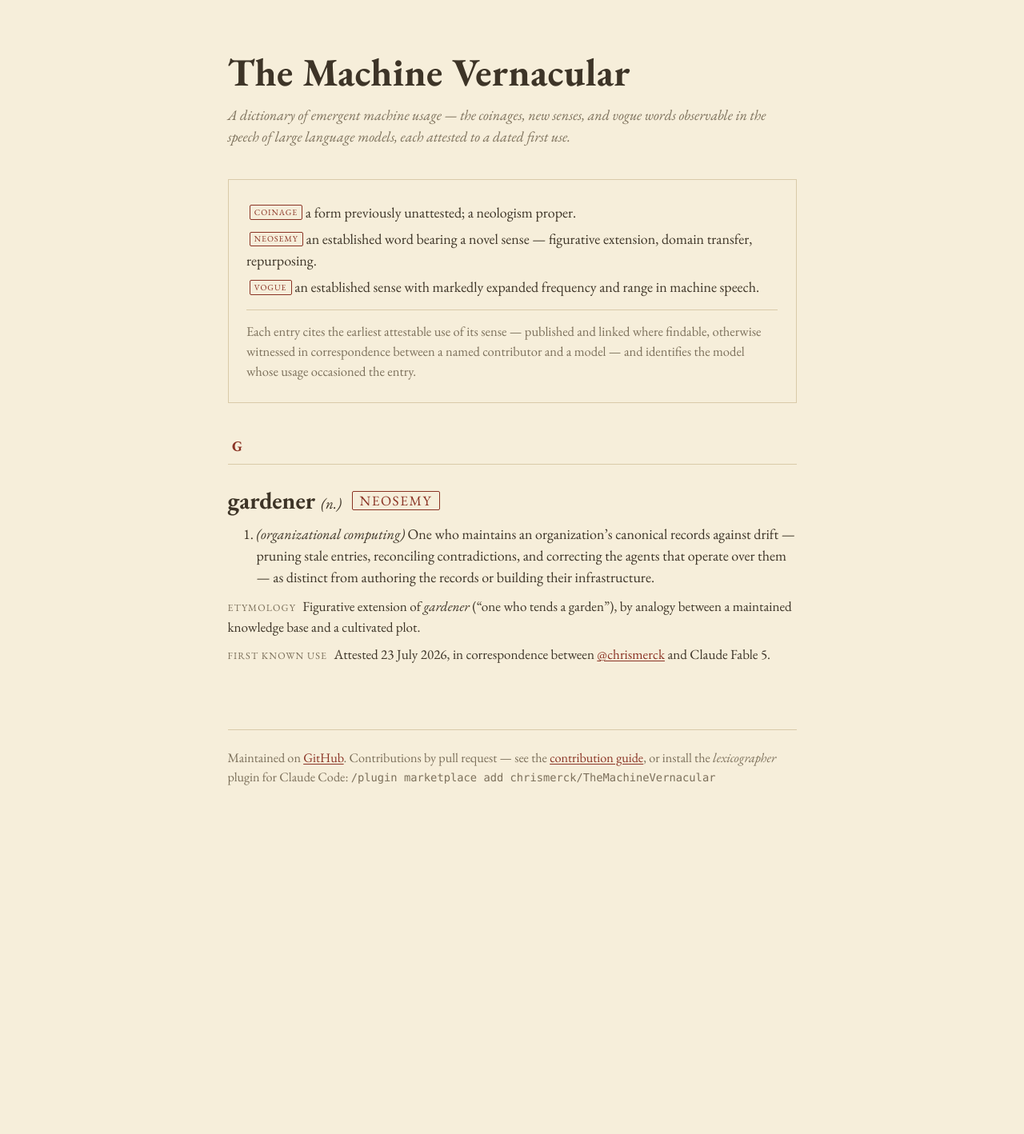
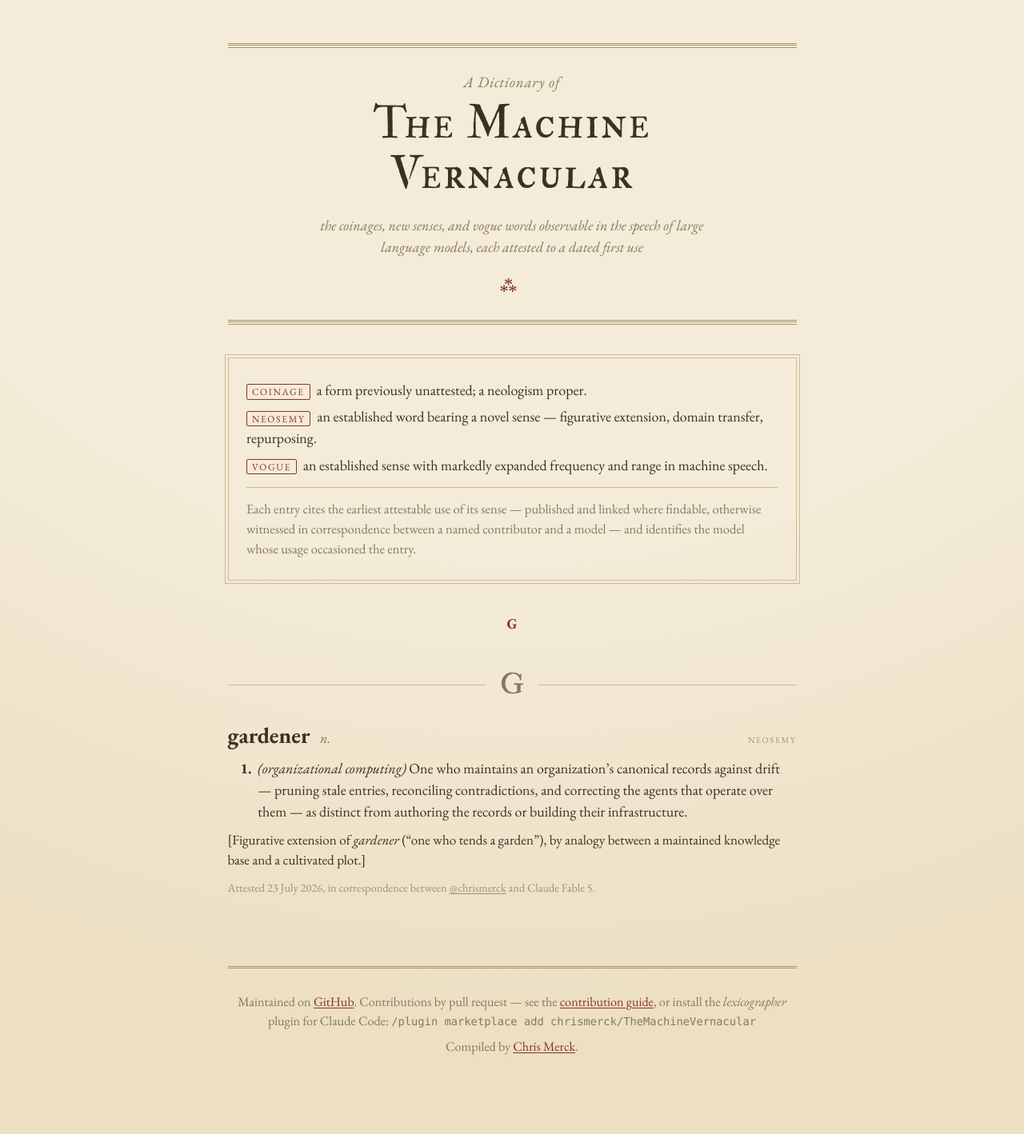
Before and after one commit to chrismerck/TheMachineVernacular, a Jekyll site: the page built from index.html, in a window 1280 px wide. Shown: the whole page at 80% size. Built offline with Jekyll 4.4.1, drawn with Linux system fonts in a browser that asks for light colours; before the commit the page ends 1074 px from its top, so only the background shows below that.

Commit message:
feat: letterpress redesign — title-page masthead, footnote attestation, letter dividers
- Masthead as Victorian title page: IM Fell Double Pica SC display face
  (self-hosted latin woff2), double rules, asterism ornament
- Attestation demoted to unlabeled footnote line; 'First known use' label
  reserved for published sources; etymology bracketed OED-style
- Class tag: small spaced caps, right-aligned on the headword line
- Visible letter dividers, centered alpha bar, backlink to chrismerck.github.io

Co-Authored-By: Claude Fable 5 <noreply@anthropic.com>

```diff
--- a/_layouts/default.html
+++ b/_layouts/default.html
@@ -6,6 +6,7 @@
   <title>{{ site.title }}</title>
   <meta name="description" content="{{ site.description }}">
   <link rel="preload" href="{{ '/assets/fonts/ebgaramond-regular.woff2' | relative_url }}" as="font" type="font/woff2" crossorigin>
+  <link rel="preload" href="{{ '/assets/fonts/imfelldoublepicasc-regular.woff2' | relative_url }}" as="font" type="font/woff2" crossorigin>
   <link rel="stylesheet" href="{{ '/assets/css/vernacular.css' | relative_url }}">
 </head>
 <body>
@@ -16,6 +17,7 @@
   <a href="https://github.com/chrismerck/TheMachineVernacular/blob/main/CONTRIBUTING.md">contribution guide</a>,
   or install the <em>lexicographer</em> plugin for Claude Code:
   <code>/plugin marketplace add chrismerck/TheMachineVernacular</code></p>
+  <p>Compiled by <a href="https://chrismerck.github.io/">Chris Merck</a>.</p>
 </footer>
 </body>
 </html>
--- a/assets/css/vernacular.css
+++ b/assets/css/vernacular.css
@@ -1,4 +1,4 @@
-/* The Machine Vernacular — sepia dictionary paper, lamplight dark mode */
+/* The Machine Vernacular — letterpress dictionary paper, lamplight dark mode */
 
 @font-face {
   font-family: "EB Garamond";
@@ -15,23 +15,34 @@
   src: url("../fonts/ebgaramond-bold.woff2") format("woff2");
   font-weight: 700; font-style: normal; font-display: swap;
 }
+@font-face {
+  font-family: "IM Fell Double Pica SC";
+  src: url("../fonts/imfelldoublepicasc-regular.woff2") format("woff2");
+  font-weight: 400; font-style: normal; font-display: swap;
+}
 
 :root {
-  --paper: #f6eeda;
-  --ink: #3d3427;
-  --ink-muted: #7c705b;
+  --paper: #f4ecd8;
+  --paper-deep: #ecdfc2;
+  --ink: #3a3122;
+  --ink-muted: #857863;
+  --ink-faint: #9d9077;
   --rubric: #8a3324;
-  --rule: #d9caa9;
-  --highlight: #efe2c0;
+  --rule: #cbba95;
+  --rule-strong: #a89468;
+  --highlight: #eee0bd;
 }
 @media (prefers-color-scheme: dark) {
   :root {
-    --paper: #211c15;
-    --ink: #e9dfc9;
-    --ink-muted: #9c917c;
+    --paper: #201b13;
+    --paper-deep: #1a1610;
+    --ink: #e6dcc4;
+    --ink-muted: #978b76;
+    --ink-faint: #7d7260;
     --rubric: #cd7a63;
-    --rule: #3d352a;
-    --highlight: #2e2820;
+    --rule: #3c3427;
+    --rule-strong: #57492f;
+    --highlight: #2d2717;
   }
 }
 
@@ -41,31 +52,66 @@ html { font-size: 18px; }
 body {
   font-family: "EB Garamond", "Iowan Old Style", "Palatino Linotype",
     Palatino, Georgia, serif;
-  background: var(--paper);
+  background:
+    radial-gradient(120% 90% at 50% 0%, transparent 55%, var(--paper-deep) 100%),
+    var(--paper);
   color: var(--ink);
   line-height: 1.5;
   max-width: 42rem;
   margin: 0 auto;
-  padding: 3.5rem 1.25rem 5rem;
+  padding: 3rem 1.25rem 5rem;
   font-feature-settings: "liga" 1, "onum" 1;
   text-rendering: optimizeLegibility;
 }
 
 a { color: var(--rubric); text-decoration-thickness: 1px; text-underline-offset: 2px; }
 
-/* --- masthead & legend --- */
+/* --- masthead: title page --- */
+.masthead { text-align: center; }
+.rule-double {
+  border-top: 3px double var(--rule-strong);
+  border-bottom: 1px solid var(--rule-strong);
+  height: 6px;
+}
+.masthead .over-title {
+  margin-top: 1.6rem;
+  font-style: italic;
+  font-size: 1.05rem;
+  color: var(--ink-muted);
+  letter-spacing: .04em;
+}
 .masthead h1 {
-  font-size: 2.7rem; font-weight: 700; line-height: 1.1;
-  letter-spacing: .005em;
+  font-family: "IM Fell Double Pica SC", "EB Garamond", Georgia, serif;
+  font-size: 3.2rem;
+  font-weight: 400;
+  line-height: 1.08;
+  letter-spacing: .035em;
+  margin-top: .35rem;
+  text-wrap: balance;
 }
 .masthead .thesis {
-  margin-top: .75rem; font-style: italic; color: var(--ink-muted);
+  margin: 1.1rem auto 0;
+  max-width: 30rem;
+  font-style: italic;
+  color: var(--ink-muted);
 }
+.masthead .ornament {
+  margin: 1.1rem 0 1.4rem;
+  font-size: 1.25rem;
+  color: var(--rubric);
+  letter-spacing: .4em;
+}
+
+/* --- legend --- */
 .legend {
-  margin: 2.25rem 0; padding: 1.1rem 1.25rem;
+  margin: 2.25rem 0;
+  padding: 1.1rem 1.25rem;
   border: 1px solid var(--rule);
+  outline: 1px solid var(--rule);
+  outline-offset: 3px;
 }
 .legend p { margin: .35rem 0; }
+.legend .chip { margin-right: .35em; }
 .legend .standard {
   margin-top: .8rem; padding-top: .8rem;
   border-top: 1px solid var(--rule);
@@ -73,54 +119,102 @@ a { color: var(--rubric); text-decoration-thickness: 1px; text-underline-offset:
 }
 
 /* --- alphabet bar --- */
-.alpha { margin: 1.5rem 0 .5rem; }
+.alpha { margin: 1.75rem 0 .5rem; text-align: center; }
 .alpha a {
-  display: inline-block; padding: 0 .3rem;
+  display: inline-block; padding: 0 .35rem;
   font-weight: 700; text-decoration: none;
 }
 .alpha a:hover { color: var(--ink); }
 
+/* --- letter dividers --- */
+.letter-head {
+  display: flex; align-items: center; gap: 1rem;
+  margin: 2.5rem 0 .5rem;
+  color: var(--rule-strong);
+}
+.letter-head::before, .letter-head::after {
+  content: ""; flex: 1;
+  border-top: 1px solid var(--rule);
+}
+.letter-head span {
+  font-family: "IM Fell Double Pica SC", "EB Garamond", Georgia, serif;
+  font-size: 2rem; line-height: 1;
+  color: var(--ink-muted);
+}
+
 /* --- entries --- */
-.entry { padding: 1.5rem 0; border-top: 1px solid var(--rule); position: relative; }
+.entry { padding: 1.1rem 0 1.4rem; }
+.entry + .entry { border-top: 1px solid var(--rule); }
 .entry:target { background: var(--highlight); }
-.letter-anchor { position: absolute; top: -1rem; }
 
-.headword { font-size: 1.65rem; font-weight: 700; line-height: 1.2; }
+.headword {
+  display: flex; align-items: baseline; gap: .45em;
+  font-size: 1.55rem; font-weight: 700; line-height: 1.2;
+}
 .headword a { color: inherit; text-decoration: none; }
 .headword a:hover { color: var(--rubric); }
-.pos { font-weight: 400; font-style: italic; font-size: 1.05rem; }
+.pos { font-weight: 400; font-style: italic; font-size: 1rem; color: var(--ink-muted); }
 
 .chip {
-  display: inline-block; vertical-align: .25em;
-  font-size: .58em; font-weight: 400; font-style: normal;
-  letter-spacing: .09em; text-transform: uppercase;
-  color: var(--rubric); border: 1px solid currentColor;
-  border-radius: 2px; padding: .05em .5em; margin-left: .35em;
+  font-size: .6rem; font-weight: 400; font-style: normal;
+  letter-spacing: .14em; text-transform: uppercase;
+  color: var(--rubric);
 }
+.legend .chip {
+  border: 1px solid currentColor; border-radius: 2px;
+  padding: .05em .5em; font-size: .66rem;
+}
+.chip-entry { margin-left: auto; color: var(--ink-faint); }
 
-.senses { margin: .6rem 0 .6rem 0; padding-left: 2rem; }
-.senses li { margin: .4rem 0; }
+.senses {
+  margin: .55rem 0 .55rem; padding-left: 1.9rem;
+}
+.senses li { margin: .4rem 0; padding-left: .2rem; }
+.senses li::marker { font-weight: 700; }
 .senses .label { font-style: italic; }
 
-.apparatus { margin: .45rem 0 0; font-size: .95rem; }
+/* --- apparatus: etymology, first use, attestation --- */
+.apparatus { margin: .4rem 0 0; font-size: .95rem; }
+.etymology { color: var(--ink); }
 .section-label {
-  font-size: .72em; letter-spacing: .09em; text-transform: uppercase;
+  font-size: .72em; letter-spacing: .1em; text-transform: uppercase;
   color: var(--ink-muted); margin-right: .4em;
 }
+.attestation {
+  font-size: .8rem;
+  color: var(--ink-faint);
+  margin-top: .55rem;
+}
+.attestation a { color: inherit; }
 
 /* --- footer --- */
 footer {
-  margin-top: 3rem; padding-top: 1.25rem;
-  border-top: 1px solid var(--rule);
+  margin-top: 3.5rem; padding-top: 1.25rem;
+  border-top: 3px double var(--rule-strong);
   font-size: .9rem; color: var(--ink-muted);
+  text-align: center;
 }
+footer p { margin: .4rem 0; }
 footer code {
   font-family: ui-monospace, "SF Mono", Menlo, monospace;
   font-size: .85em;
 }
 
+/* --- entrance --- */
+@media (prefers-reduced-motion: no-preference) {
+  .masthead > * { animation: settle .7s cubic-bezier(.2,.7,.3,1) both; }
+  .masthead .over-title { animation-delay: .08s; }
+  .masthead h1 { animation-delay: .16s; }
+  .masthead .thesis { animation-delay: .26s; }
+  .masthead .ornament { animation-delay: .36s; }
+  @keyframes settle {
+    from { opacity: 0; transform: translateY(6px); }
+    to { opacity: 1; transform: none; }
+  }
+}
+
 @media (max-width: 480px) {
   html { font-size: 16.5px; }
   body { padding-top: 2rem; }
-  .masthead h1 { font-size: 2.1rem; }
+  .masthead h1 { font-size: 2.3rem; }
 }
--- a/index.html
+++ b/index.html
@@ -4,10 +4,14 @@ layout: default
 {% assign entries = site.entries | sort_natural: "headword" %}
 
 <header class="masthead">
-  <h1>The Machine Vernacular</h1>
-  <p class="thesis">A dictionary of emergent machine usage — the coinages,
-  new senses, and vogue words observable in the speech of large language
-  models, each attested to a dated first use.</p>
+  <div class="rule-double" aria-hidden="true"></div>
+  <p class="over-title">A Dictionary of</p>
+  <h1>The Machine<br>Vernacular</h1>
+  <p class="thesis">the coinages, new senses, and vogue words observable
+  in the speech of large language models, each attested to a dated
+  first use</p>
+  <p class="ornament" aria-hidden="true">&#8258;</p>
+  <div class="rule-double" aria-hidden="true"></div>
 </header>
 
 <section class="legend">
@@ -39,30 +43,30 @@ layout: default
 {% assign prev = "" %}
 {% for e in entries %}
   {% assign l = e.headword | slice: 0 | upcase %}
+  {% if l != prev %}
+  <div class="letter-head" id="letter-{{ l }}" aria-hidden="true"><span>{{ l }}</span></div>
+  {% assign prev = l %}
+  {% endif %}
   <article class="entry" id="{{ e.headword | slugify }}">
-    {% if l != prev %}<span class="letter-anchor" id="letter-{{ l }}"></span>{% assign prev = l %}{% endif %}
     <h2 class="headword"><a href="#{{ e.headword | slugify }}">{{ e.headword }}</a>
-      <span class="pos">({{ e.pos }})</span>
-      <span class="chip chip-{{ e.class }}">{{ e.class }}</span></h2>
+      <span class="pos">{{ e.pos }}</span>
+      <span class="chip chip-entry chip-{{ e.class }}">{{ e.class }}</span></h2>
     <ol class="senses">
       {% for s in e.senses %}
       <li><span class="label">({{ s.label }})</span>
         {{ s.definition | markdownify | remove: "<p>" | remove: "</p>" }}</li>
       {% endfor %}
     </ol>
-    <p class="apparatus"><span class="section-label">Etymology</span>
-      {{ e.etymology | markdownify | remove: "<p>" | remove: "</p>" }}</p>
+    <p class="apparatus etymology">[{{ e.etymology | markdownify | remove: "<p>" | remove: "</p>" | strip }}]</p>
     {% if e.first_use.type == "correspondence" %}
-    <p class="apparatus"><span class="section-label">First known use</span>
-      Attested {{ e.first_use.date | date: "%-d %B %Y" }}, in correspondence
+    <p class="apparatus attestation">Attested {{ e.first_use.date | date: "%-d %B %Y" }}, in correspondence
       between <a href="https://github.com/{{ e.attestation.observer }}">@{{ e.attestation.observer }}</a>
       and {{ e.attestation.model }}.</p>
     {% else %}
-    <p class="apparatus"><span class="section-label">First known use</span>
+    <p class="apparatus first-use"><span class="section-label">First known use</span>
       {{ e.first_use.date | date: "%-d %B %Y" }},
       <a href="{{ e.first_use.url }}">{% if e.first_use.note %}{{ e.first_use.note }}{% else %}{{ e.first_use.url }}{% endif %}</a>.</p>
-    <p class="apparatus"><span class="section-label">Machine attestation</span>
-      {{ e.attestation.model }}, {{ e.attestation.date | date: "%-d %B %Y" }},
+    <p class="apparatus attestation">{{ e.attestation.model }}, {{ e.attestation.date | date: "%-d %B %Y" }},
       observed by <a href="https://github.com/{{ e.attestation.observer }}">@{{ e.attestation.observer }}</a>.</p>
     {% endif %}
   </article>
```
Also changed, not shown: assets/fonts/imfelldoublepicasc-regular.woff2 (added).
